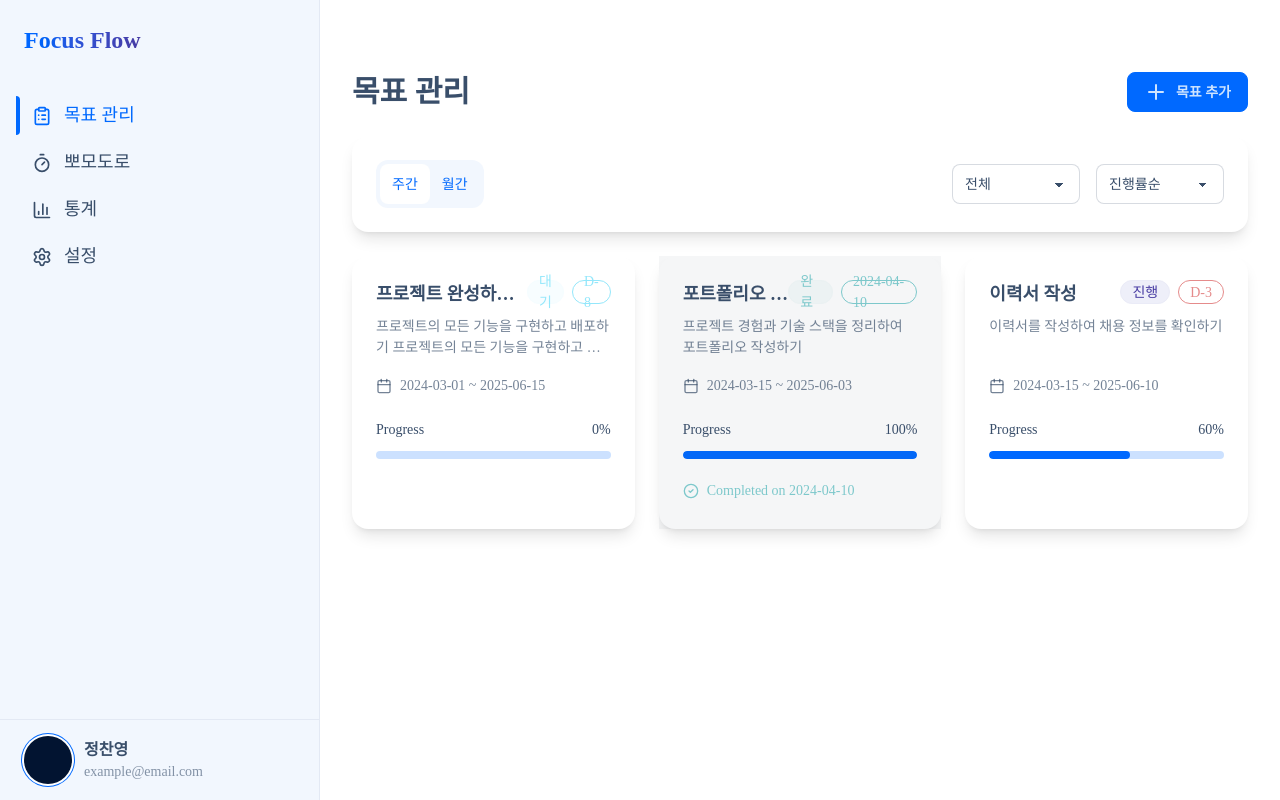
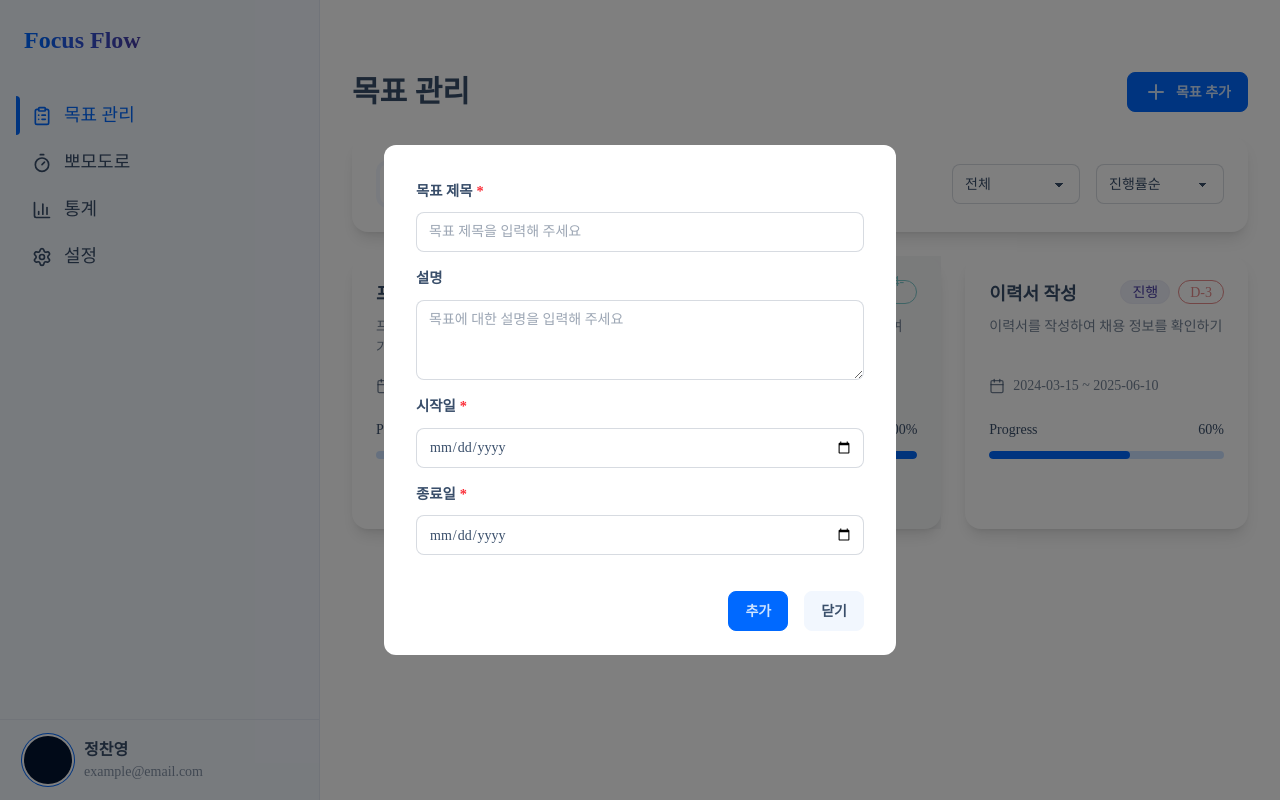
Before and after one commit to jchyng/focus-flow, a Next.js app: page /goals in a window 1280 px wide. Both pictures are taken after a click on the button "목표 추가". Built offline with nearby package versions, Linux system fonts and the light colour scheme.

Commit message:
Modal 컴포넌트 구현 및 ModalContext 추가

```diff
--- a/src/app/(dashboard)/goals/page.tsx
+++ b/src/app/(dashboard)/goals/page.tsx
@@ -11,6 +11,8 @@ import {
 import { useState } from "react";
 import Link from "next/link";
 import { formatYearMonth, calculateDDay } from "@/lib/utils/format";
+import { Input, Modal } from "@/components";
+import { useModal } from "@/contexts/ModalContext";
 
 enum Period {
   WEEKLY = "weekly",
@@ -42,15 +44,39 @@ const FilterStatusText = {
 };
 
 function Header() {
+  const { open } = useModal();
+
   return (
     <div className="flex justify-between items-center">
       <h1 className="text-3xl font-bold text-base-content">목표 관리</h1>
       <button
         className="btn btn-primary gap-2"
-        onClick={() => alert("모달 구현 Plz")}
+        onClick={() => open("GoalModal")}
       >
         <Plus /> 목표 추가
       </button>
+      <Modal
+        name={"GoalModal"}
+        actionName={"추가"}
+        onAction={() => console.log("저장")}
+        onClose={() => {
+          close();
+          console.log("닫기");
+        }}
+      >
+        <Input
+          label={"목표 제목"}
+          required={true}
+          placeholder={"목표 제목을 입력해 주세요"}
+        />
+        <Input
+          type={"textarea"}
+          label={"설명"}
+          placeholder={"목표에 대한 설명을 입력해 주세요"}
+        />
+        <Input type={"date"} required={true} label={"시작일"} />
+        <Input type={"date"} required={true} label={"종료일"} />
+      </Modal>
     </div>
   );
 }
--- a/src/app/layout.tsx
+++ b/src/app/layout.tsx
@@ -1,5 +1,6 @@
 import type { Metadata } from "next";
 import "@/app/globals.css";
+import { ModalProvider } from "@/contexts/ModalContext";
 
 export const metadata: Metadata = {
   title: "Focus Flow",
@@ -17,7 +18,10 @@ export default function RootLayout({
   return (
     <html lang="ko">
       <body>
-        {children}
+        <ModalProvider>
+          {children}
+          <div id="modal-root"></div>
+        </ModalProvider>
       </body>
     </html>
   );
--- a/src/components/index.js
+++ b/src/components/index.js
@@ -1 +1,2 @@
+export { default as Modal } from "./modal/Modal";
 export { default as Input } from "./input/Input";
--- /dev/null
+++ b/src/components/modal/Modal.tsx
@@ -0,0 +1,78 @@
+"use client";
+
+import { useModal } from "@/contexts/ModalContext";
+import { useEffect } from "react";
+import ReactDOM from "react-dom";
+
+interface ModalProps {
+  name: string;
+  actionName: string;
+  onAction?: () => void;
+  onClose: () => void;
+  className?: string;
+  children: React.ReactNode;
+}
+
+const Modal = ({
+  name,
+  actionName,
+  onAction,
+  onClose,
+  className = "",
+  children,
+}: ModalProps) => {
+  const { name: currentName, close } = useModal();
+  const isOpen = currentName === name;
+
+  const handleClose = () => {
+    if (onClose) onClose();
+    close();
+  };
+
+  useEffect(() => {
+    const handleKeyDown = (e: KeyboardEvent) => {
+      if (e.key === "Escape") {
+        handleClose();
+      }
+    };
+    if (isOpen) {
+      document.addEventListener("keydown", handleKeyDown);
+    }
+    return () => document.removeEventListener("keydown", handleKeyDown);
+  }, [isOpen, onClose]);
+
+  if (!isOpen) return null;
+
+  return ReactDOM.createPortal(
+    <div
+      className={`fixed inset-0 z-[9999] flex items-center justify-center bg-black/50`}
+      onClick={handleClose}
+      role="dialog"
+      aria-modal="true"
+    >
+      <div
+        onClick={(e) => e.stopPropagation()}
+        className={`w-1/2 max-w-lg bg-white rounded-xl p-6 px-8 flex flex-col gap-4 ${className}`}
+      >
+        <div className="flex-1">{children}</div>
+        <div className="flex justify-end gap-4 mt-4">
+          {actionName && (
+            <button
+              onClick={onAction}
+              className="btn btn-primary"
+              type="button"
+            >
+              {actionName}
+            </button>
+          )}
+          <button onClick={handleClose} className="btn" type="button">
+            닫기
+          </button>
+        </div>
+      </div>
+    </div>,
+    document.getElementById("modal-root") || document.createElement("div")
+  );
+};
+
+export default Modal;
--- /dev/null
+++ b/src/contexts/ModalContext.tsx
@@ -0,0 +1,34 @@
+"use client";
+
+import { createContext, useContext, useState } from "react";
+
+const ModalContext = createContext<{
+  name: string | null;
+  open: (name: string) => void;
+  close: () => void;
+}>({
+  name: "",
+  open: () => {},
+  close: () => {},
+});
+
+export const ModalProvider = ({ children }: { children: React.ReactNode }) => {
+  const [name, setName] = useState<string | null>(null);
+
+  const open = (name: string) => setName(name);
+  const close = () => setName(null);
+
+  return (
+    <ModalContext.Provider
+      value={{
+        name,
+        open,
+        close,
+      }}
+    >
+      {children}
+    </ModalContext.Provider>
+  );
+};
+
+export const useModal = () => useContext(ModalContext);
```
